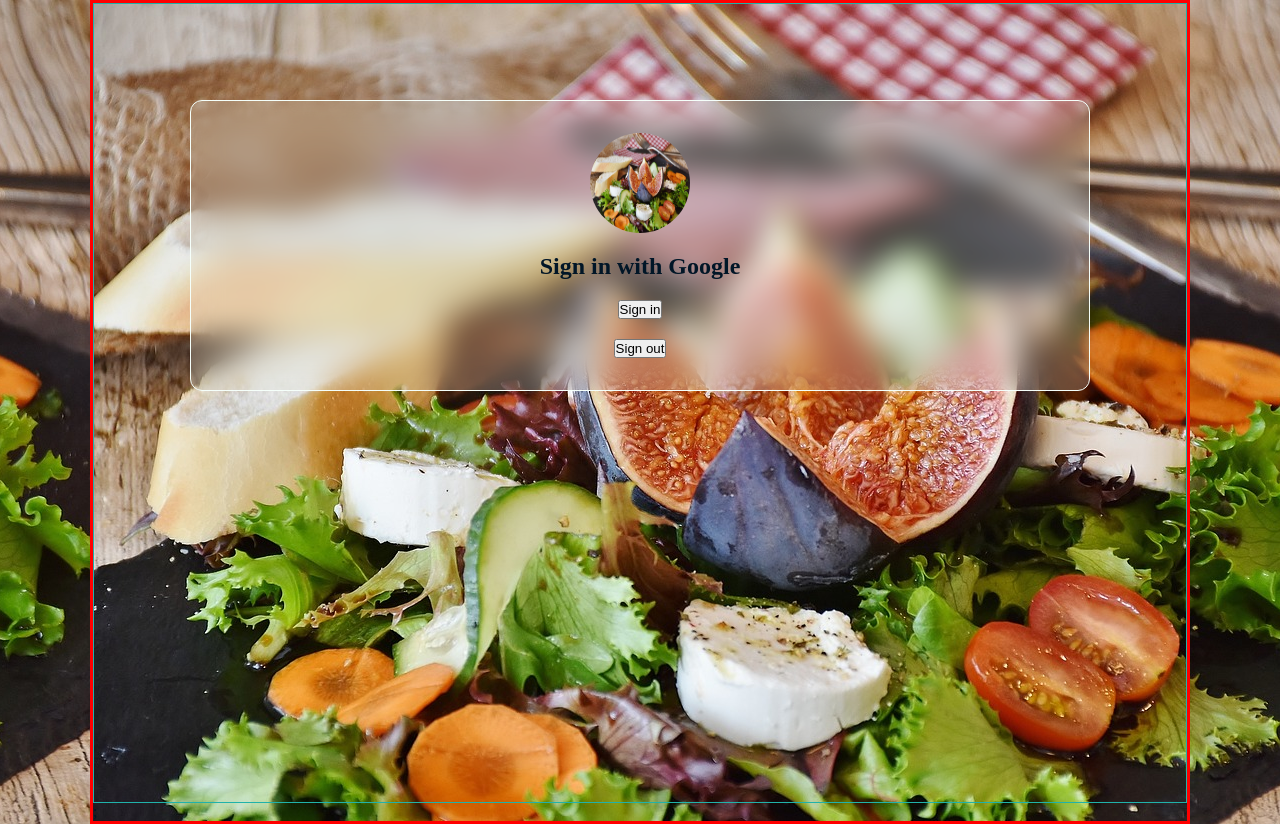
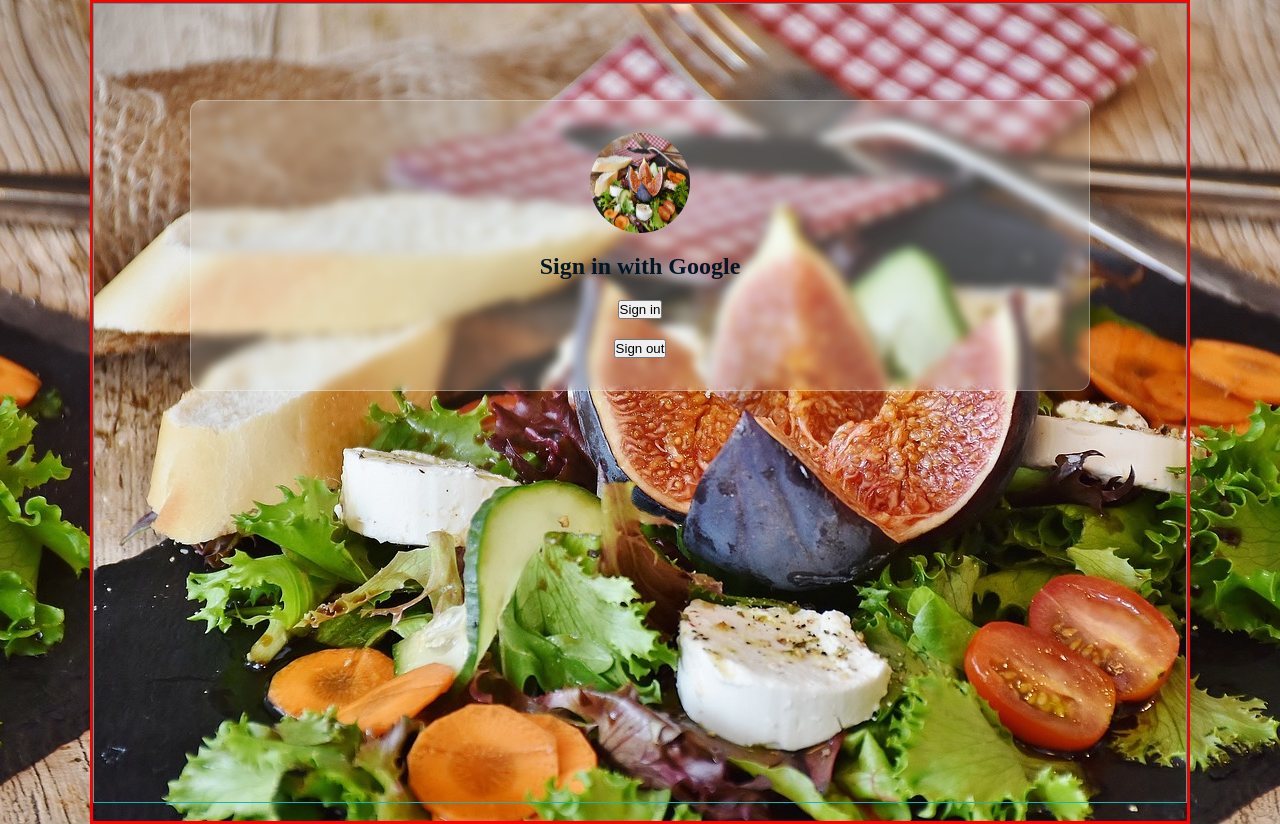
Before and after one commit to itsTHL/match-my-craving, a Next.js app: page / in a window 1280 px wide. Built offline with nearby package versions, Linux system fonts and the light colour scheme; no server answers.

Commit message:
adjust details

```diff
--- a/src/styles/index.module.css
+++ b/src/styles/index.module.css
@@ -5,12 +5,13 @@
 }
 
 .index__container {
-  border: 0.5px solid var(--color-primary-bright);
+  /* border: 0.5px solid var(--color-primary-bright); */
+  border: 0.5px solid rgba(245, 255, 250, 0.3);
+  background: rgba(245, 255, 250, 0.2);
+  backdrop-filter: blur(5px);
   padding: 2rem;
   border-radius: var(--border-radius-medium);
   display: flex;
   gap: 20px;
   flex-direction: column;
-  background: rgba(245, 255, 250, 0.2);
-  backdrop-filter: blur(15px);
 }
```
